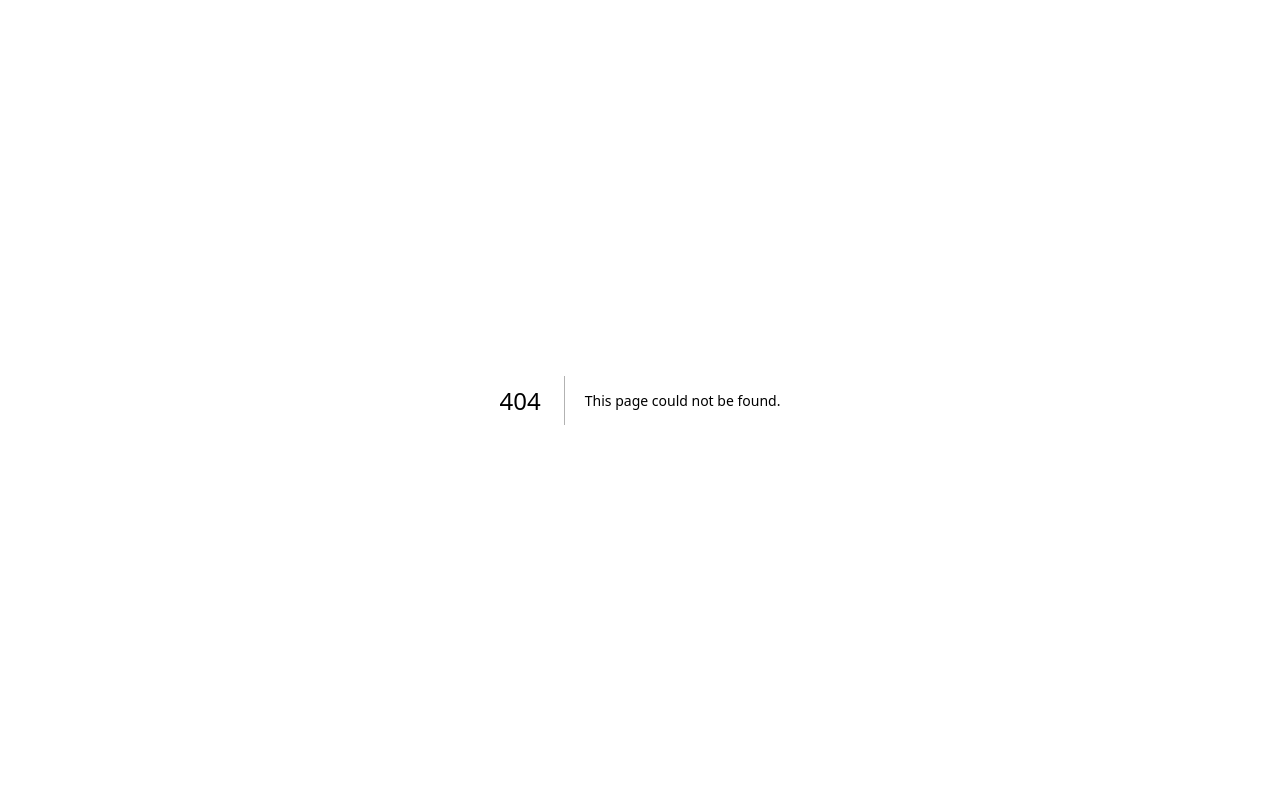
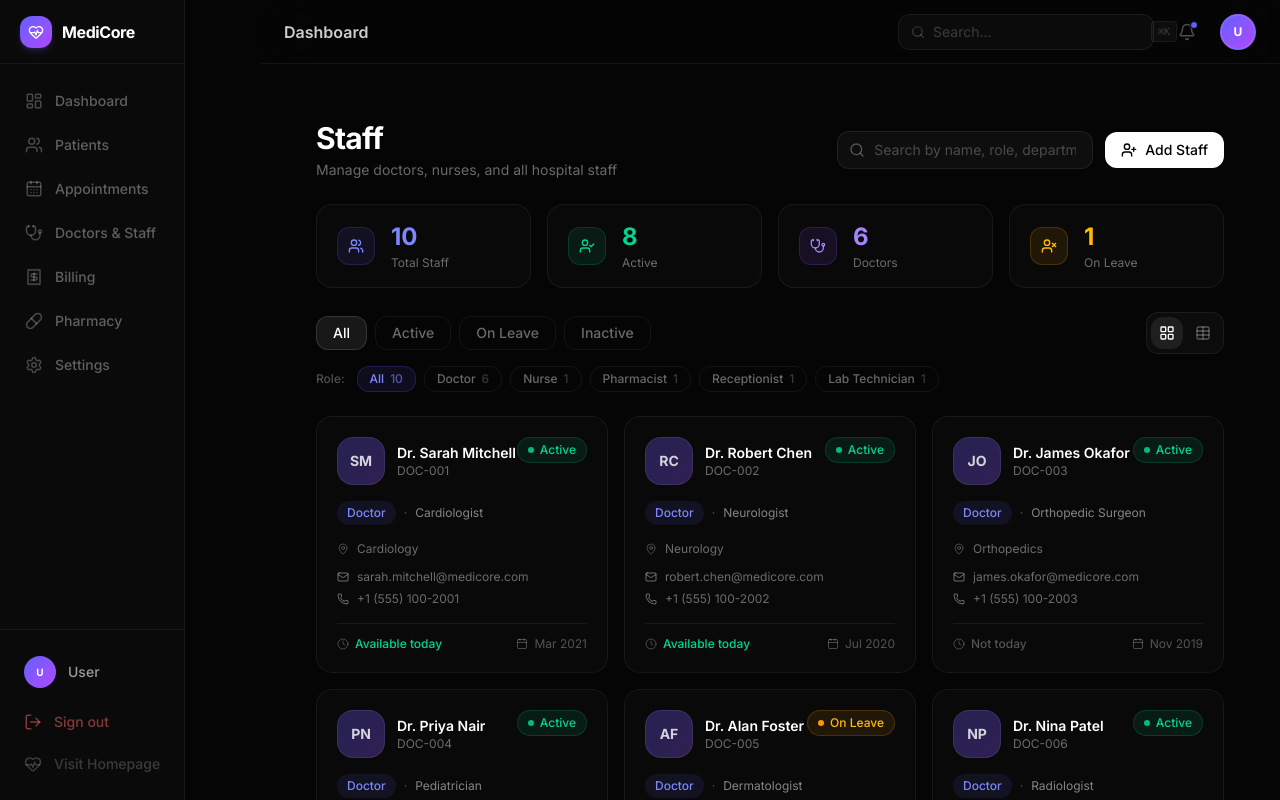
Before and after one commit to mbmugdho/hospital-management-system, a Next.js app: page /staff in a window 1280 px wide. Before the commit this address had no page. Shown: the top 800 px of the page. Built offline with nearby package versions, Linux system fonts and the light colour scheme; no server answers.

Commit message:
Phase 7 Complete: Staff page — grid cards, table view, role filters, status filters, availability

```diff
--- /dev/null
+++ b/src/app/(dashboard)/staff/page.tsx
@@ -0,0 +1,79 @@
+'use client'
+
+import { useState } from 'react'
+import { motion } from 'framer-motion'
+import { UserPlus } from 'lucide-react'
+import PageHeader from '@/components/shared/PageHeader'
+import StaffStatBar from '@/components/staff/StaffStatBar'
+import StaffFilters from '@/components/staff/StaffFilters'
+import StaffGrid from '@/components/staff/StaffGrid'
+import StaffTable from '@/components/staff/StaffTable'
+import type {
+  StaffRoleFilter,
+  StaffStatusFilter,
+  ViewMode,
+} from '@/components/staff/StaffFilters'
+
+export default function StaffPage() {
+  const [search, setSearch] = useState('')
+  const [roleFilter, setRoleFilter] = useState<StaffRoleFilter>('All')
+  const [statusFilter, setStatusFilter] = useState<StaffStatusFilter>('All')
+  const [viewMode, setViewMode] = useState<ViewMode>('grid')
+
+  return (
+    <div className="min-h-screen bg-[#050505]">
+      <div className="p-6 lg:p-8 space-y-6 max-w-[1440px] mx-auto">
+        {/* Header */}
+        <PageHeader
+          title="Staff"
+          subtitle="Manage doctors, nurses, and all hospital staff"
+          searchValue={search}
+          onSearch={setSearch}
+          searchPlaceholder="Search by name, role, department..."
+          action={
+            <motion.button
+              whileHover={{ scale: 1.03 }}
+              whileTap={{ scale: 0.97 }}
+              className="flex items-center gap-2 px-4 py-2 bg-white
+                text-black rounded-xl text-sm font-medium
+                hover:bg-white/90 transition-colors duration-200
+                whitespace-nowrap"
+            >
+              <UserPlus className="w-4 h-4" />
+              Add Staff
+            </motion.button>
+          }
+        />
+
+        {/* Stats */}
+        <StaffStatBar />
+
+        {/* Filters + View Toggle */}
+        <StaffFilters
+          roleFilter={roleFilter}
+          statusFilter={statusFilter}
+          onRoleChange={setRoleFilter}
+          onStatusChange={setStatusFilter}
+          viewMode={viewMode}
+          onViewChange={setViewMode}
+        />
+
+        {/* Grid or Table */}
+
+        {viewMode === 'grid' ? (
+          <StaffGrid
+            search={search}
+            roleFilter={roleFilter}
+            statusFilter={statusFilter}
+          />
+        ) : (
+          <StaffTable
+            search={search}
+            roleFilter={roleFilter}
+            statusFilter={statusFilter}
+          />
+        )}
+      </div>
+    </div>
+  )
+}
```
